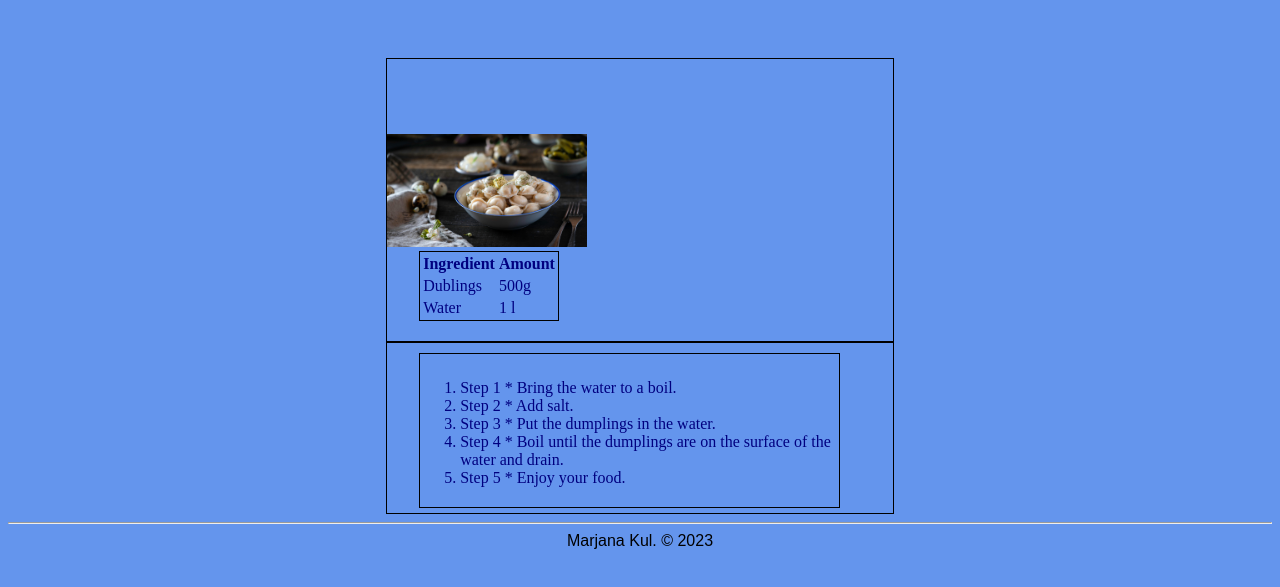
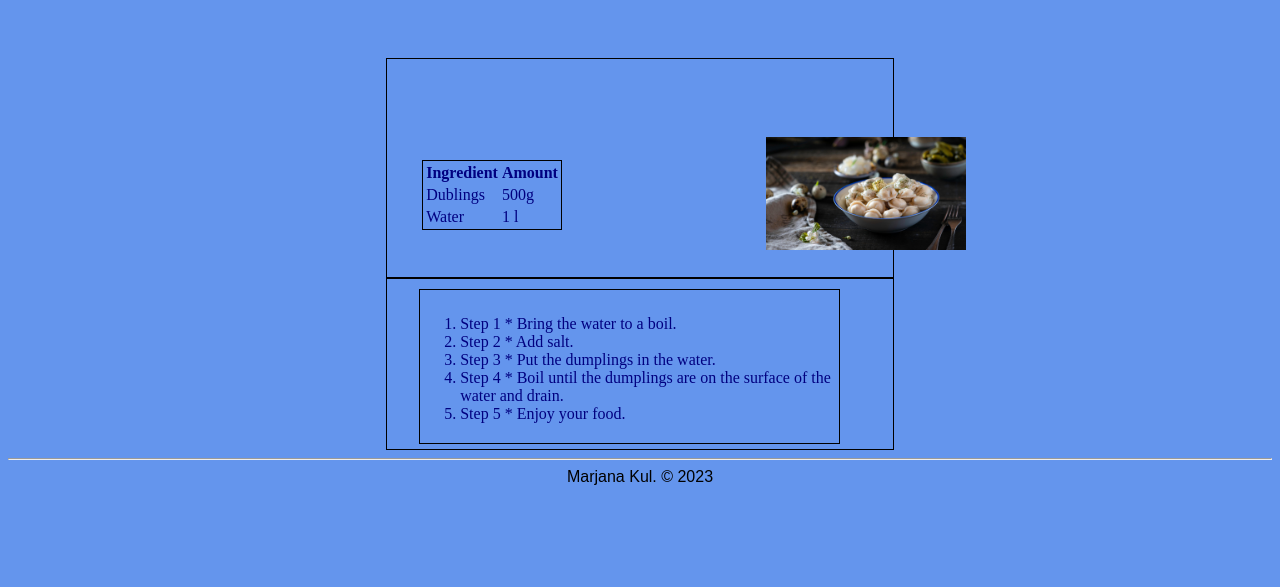
Before and after one commit to Kuldsaarm/kodut--n-dal3-retsept, a plain HTML site: page task.html in a window 1280 px wide. Shown: the part 195-782 px from the top of the page. Drawn offline with Linux system fonts and the light colour scheme.

Commit message:
add code

```diff
--- a/css/task.css
+++ b/css/task.css
@@ -31,6 +31,11 @@ body {
 
 }
 
+.image {
+    margin-left: 100%;
+
+}
+
 
 .instructions {
     color: navy;
--- a/task.html
+++ b/task.html
@@ -1,11 +1,13 @@
 <!DOCTYPE html>
 <html lang="en">
+
 <head>
     <meta charset="UTF-8">
     <meta name="viewport" content="width=device-width, initial-scale=1.0">
     <title>Example</title>
     <link rel="stylesheet" href="css\task.css">
 </head>
+
 <body>
     <a href="https://nami-nami.ee/retsept/4399/keedetud_pelmeenid"></a>
 
@@ -16,14 +18,14 @@
 
 
     <div class="ingredients">
-        <table class="ingredients-table" >
+        <table>
+            <tr>
+                <td>
+                    <table class="ingredients-table">
 
                         <tr>
                             <th>Ingredient</th>
                             <th>Amount</th>
-                <div><img src="img/pelmeenid.jpg" alt="" width="200px" ></div>
-
-
                         </tr>
                         <tr>
                             <td>Dublings</td>
@@ -34,16 +36,24 @@
                             <td>1 l</td>
                         </tr>
                     </table>
+                </td>
+                <td>
+                    <div class="image"><img src="img/pelmeenid.jpg" alt="" width="200px"></div>
+
+                </td>
+            </tr>
+
+        </table>
     </div>
 
     <div class="instructions">
         <ol>
-            <li>Step 1      * Bring the water to a boil.</li>
+            <li>Step 1 * Bring the water to a boil.</li>
 
-            <li>Step 2      * Add salt.</li>
-            <li>Step 3      * Put the dumplings in the water.</li>
-            <li>Step 4      * Boil until the dumplings are on the surface of the water and drain.</li>
-            <li>Step 5      * Enjoy your food.</li>
+            <li>Step 2 * Add salt.</li>
+            <li>Step 3 * Put the dumplings in the water.</li>
+            <li>Step 4 * Boil until the dumplings are on the surface of the water and drain.</li>
+            <li>Step 5 * Enjoy your food.</li>
         </ol>
 
     </div>
@@ -53,4 +63,5 @@
     <footer class="footer">Marjana Kul. &#169; 2023</footer>
 
 </body>
+
 </html>
```
Lines whose indentation alone changed are shown as unchanged.
